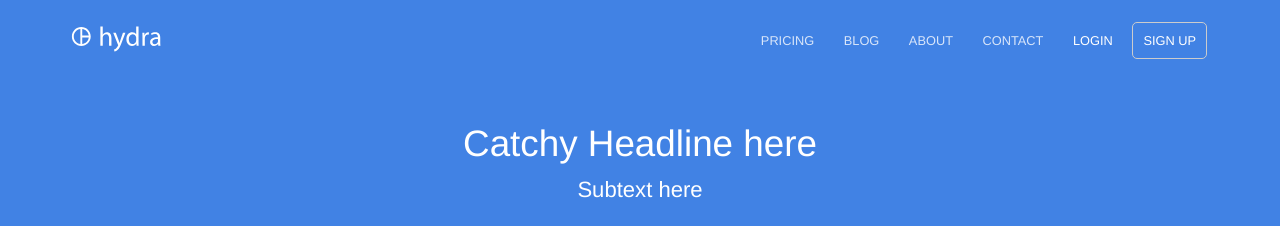
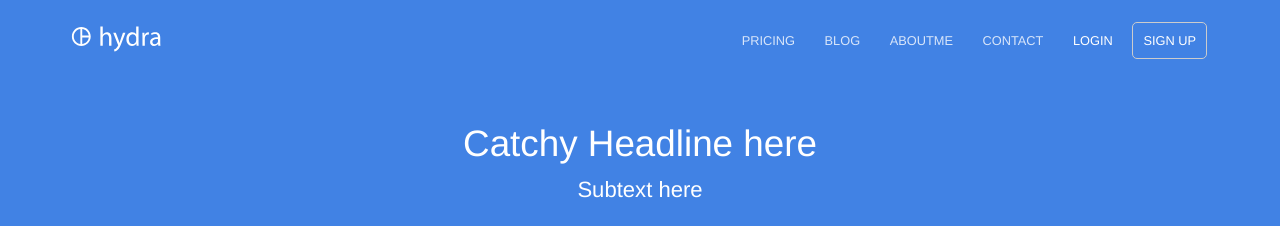
Before and after one commit to daniellephillips/hydra, a Jekyll site: the page built from index.html, in a window 1280 px wide and 900 px high. Shown: the top 226 px of the window. Built offline with Jekyll 4.4.1, drawn with Linux system fonts in a browser that asks for light colours.

Commit message:
Update navigation.yml
testing

```diff
--- a/_data/navigation.yml
+++ b/_data/navigation.yml
@@ -6,8 +6,8 @@
   link: /blog/
   new_window: false
   highlight: false
-- name: About
-  link: /about/
+- name: AboutME
+  link: /aboutME/
   new_window: false
   highlight: false
 - name: Contact
```
